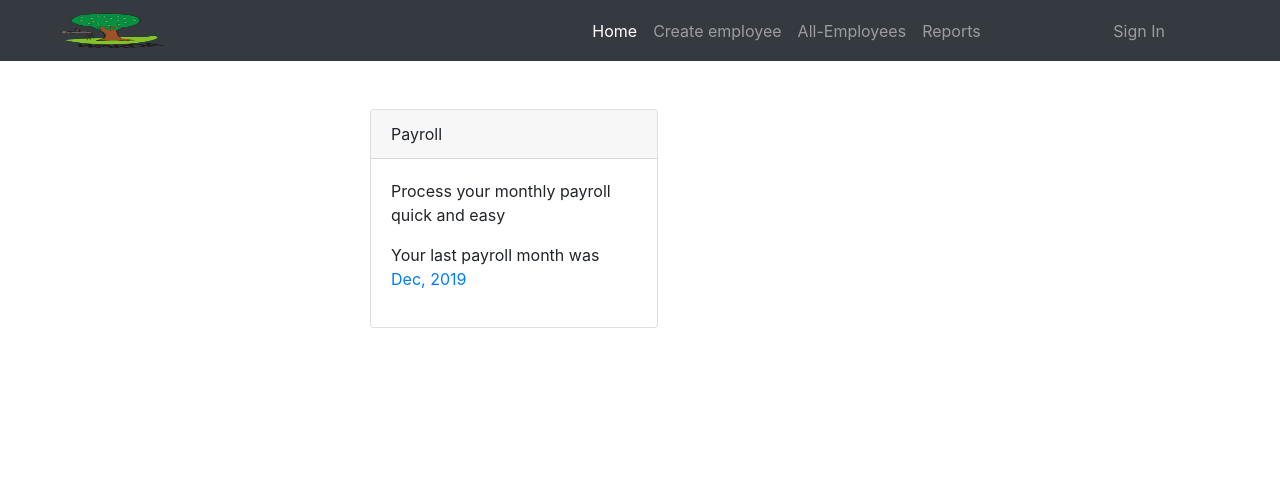
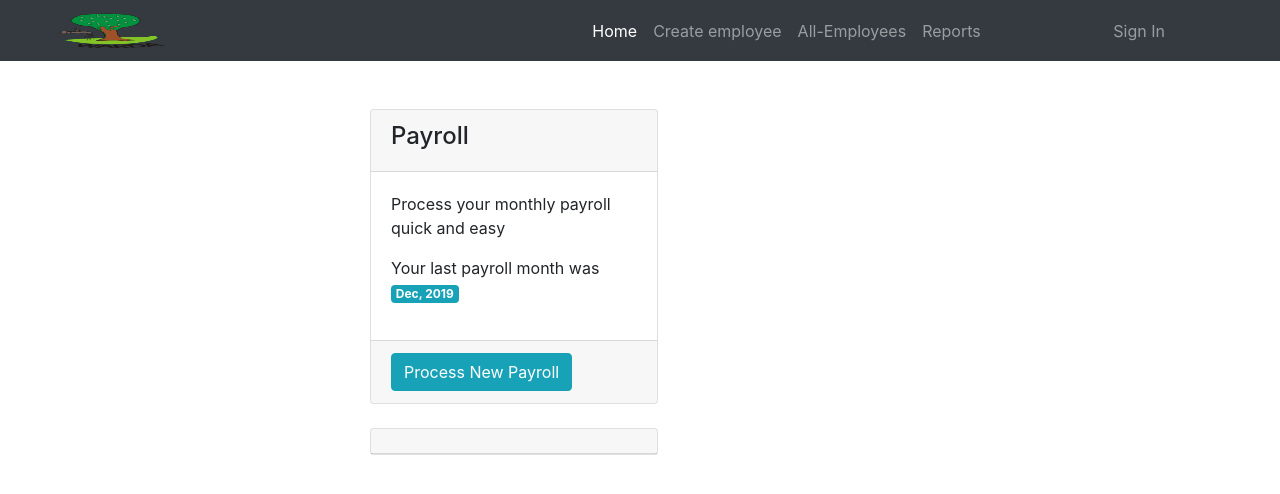
Before and after one commit to fatahrez/KenyaPayroll, a Django app: page / in a window 1280 px wide. Shown: the top 494 px of the page. Run offline with Django 3.2, Linux system fonts and the light colour scheme; some libraries are stand-ins or nearby versions; some web fonts are replaced.

Commit message:
in index.html write row for reports

```diff
--- a/PayrollPractise/settings.py
+++ b/PayrollPractise/settings.py
@@ -41,6 +41,7 @@ INSTALLED_APPS = [
     'payroll.apps.PayrollConfig',
 
     'bootstrap4',
+    'bootstrap3',
     'crispy_forms'
 ]
 
--- a/templates/payroll/index.html
+++ b/templates/payroll/index.html
@@ -13,17 +13,37 @@
             <div class="col-md-6">
                 <div class="card">
                     <div class="card-header">
-                        <span class="wb-caption-subject wb-font-darker wb-uppercase">Payroll</span>
+                        <h4>Payroll</h4>
                     </div>
                     <div class="card-body">
                         <div class="card-text">
                             <p>Process your monthly payroll quick and easy</p>
-                            <p>Your last payroll month was <a href="" class="label label-info">Dec, 2019</a></p>
+                            <p>Your last payroll month was <a href="" class="badge badge-info">Dec, 2019</a></p>
                         </div>
+                    </div>
+                    <div class="card-footer">
+                        <a class="btn btn-info" href="">
+                        <i class="fad fa-calculator-alt" aria-hidden="true"></i> Process New Payroll</a>
                     </div>
                 </div>
             </div>
-            <div class="col-md-4"></div>
+            <div class="col-md-3"></div>
+        </div>
+        <br>
+        <div class="row">
+            <div class="col-md-3">
+
+            </div>
+            <div class="col-md-6">
+                <div class="card">
+                    <div class="card-header">
+
+                    </div>
+                </div>
+            </div>
+            <div class="col-md-3">
+
+            </div>
         </div>
     </div>
 {% endblock %}
```
